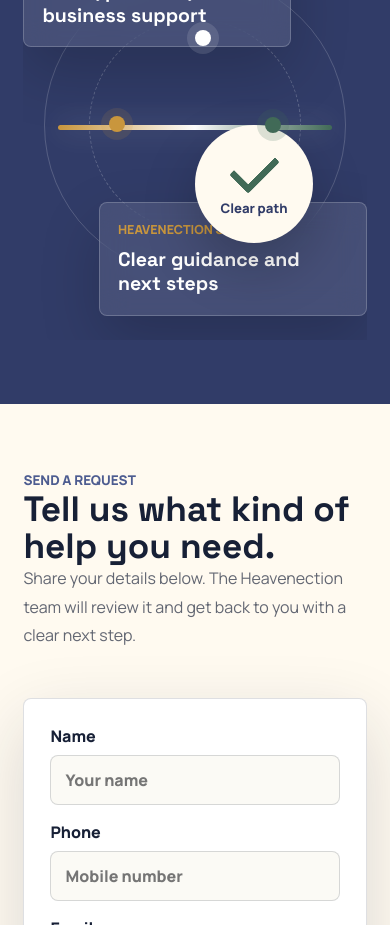
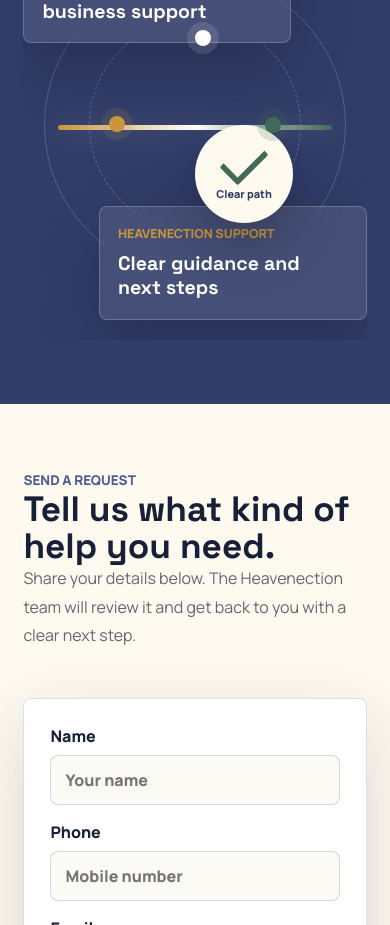
Before and after one commit to blesson7777/Heavenection-Web, a Next.js app: page / in a window 390 px wide. Shown: the part 4060-4985 px from the top of the page. Built offline with nearby package versions, Linux system fonts and the light colour scheme.

Commit message:
fix connection badge overlap

```diff
--- a/app/globals.css
+++ b/app/globals.css
@@ -597,7 +597,7 @@
   z-index: 3;
   display: grid;
   gap: 10px;
-  width: min(270px, 42%);
+  width: min(240px, 34%);
   min-height: 130px;
   padding: 22px;
   border-radius: 8px;
@@ -624,19 +624,19 @@
 
 .need-card {
   left: 0;
-  top: 110px;
+  top: 88px;
 }
 
 .support-card-visual {
   right: 0;
-  bottom: 110px;
+  bottom: 88px;
 }
 
 .connection-line {
   position: absolute;
   z-index: 2;
-  left: 18%;
-  right: 18%;
+  left: 22%;
+  right: 22%;
   top: 50%;
   height: 5px;
   border-radius: 999px;
@@ -652,8 +652,8 @@
   top: 50%;
   display: grid;
   place-items: center;
-  width: 142px;
-  height: 142px;
+  width: 120px;
+  height: 120px;
   transform: translate(-50%, -50%);
   border-radius: 50%;
   color: var(--ink);
@@ -664,18 +664,18 @@
 .connection-center::before {
   content: "";
   position: absolute;
-  width: 46px;
-  height: 24px;
-  border-left: 7px solid var(--green);
-  border-bottom: 7px solid var(--green);
-  transform: translateY(-15px) rotate(-45deg);
+  width: 40px;
+  height: 21px;
+  border-left: 6px solid var(--green);
+  border-bottom: 6px solid var(--green);
+  transform: translateY(-13px) rotate(-45deg);
   border-radius: 3px;
 }
 
 .connection-center span {
   align-self: end;
-  padding-bottom: 26px;
-  font-size: 0.82rem;
+  padding-bottom: 22px;
+  font-size: 0.76rem;
   font-weight: 900;
   color: var(--brand-deep);
 }
@@ -962,9 +962,23 @@
   }
 
   .connection-card {
-    width: min(240px, 44%);
+    width: min(220px, 42%);
     min-height: 116px;
     padding: 18px;
+  }
+
+  .connection-line {
+    left: 25%;
+    right: 25%;
+  }
+
+  .connection-center {
+    width: 104px;
+    height: 104px;
+  }
+
+  .connection-center span {
+    font-size: 0.68rem;
   }
 }
 
@@ -1058,12 +1072,12 @@
 
   .need-card {
     left: 0;
-    top: 24px;
+    top: 20px;
   }
 
   .support-card-visual {
     right: 0;
-    bottom: 24px;
+    bottom: 20px;
   }
 
   .connection-line {
@@ -1072,8 +1086,8 @@
   }
 
   .connection-center {
-    width: 118px;
-    height: 118px;
+    width: 98px;
+    height: 98px;
   }
 
   .connection-center::before {
```
